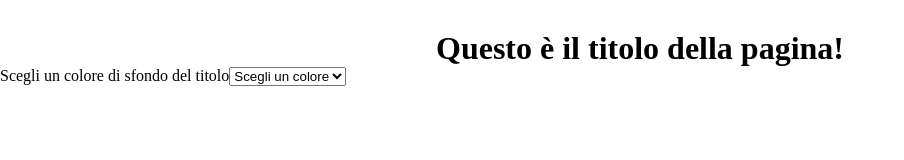
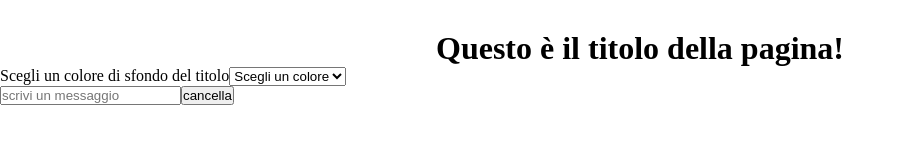
Before and after one commit to edocico/vue-hello, a plain HTML site: page index.html in a window 1280 px wide. Shown: the whole page, without its empty margins (0-904 px from the left). Drawn offline with nearby package versions, Linux system fonts and the light colour scheme.

Commit message:
add input message and delete on click

```diff
--- a/index.html
+++ b/index.html
@@ -24,6 +24,11 @@
                     <option value="bg-green">Verde</option>
                 </select>
             </section>
+            <section>
+                <input type="text" v-model="message" placeholder="scrivi un messaggio">
+                <button @click="onClick">cancella</button>
+                <p>{{ message }}</p>
+            </section>
         </main>
     </div>
 
--- a/js/app.js
+++ b/js/app.js
@@ -3,10 +3,15 @@ const { createApp } = Vue
   createApp({
     data() {
       return {
-        message: 'Hello Vue!',
+        message: '',
         title: 'Questo è il titolo della pagina!',
         titleFlex: ['flex-center', 'title-padding'],
         titleBg: ''
       }
+    },
+    methods: {
+        onClick: function () {
+            this.message = ''
+        }
     }
   }).mount('#app')
```
